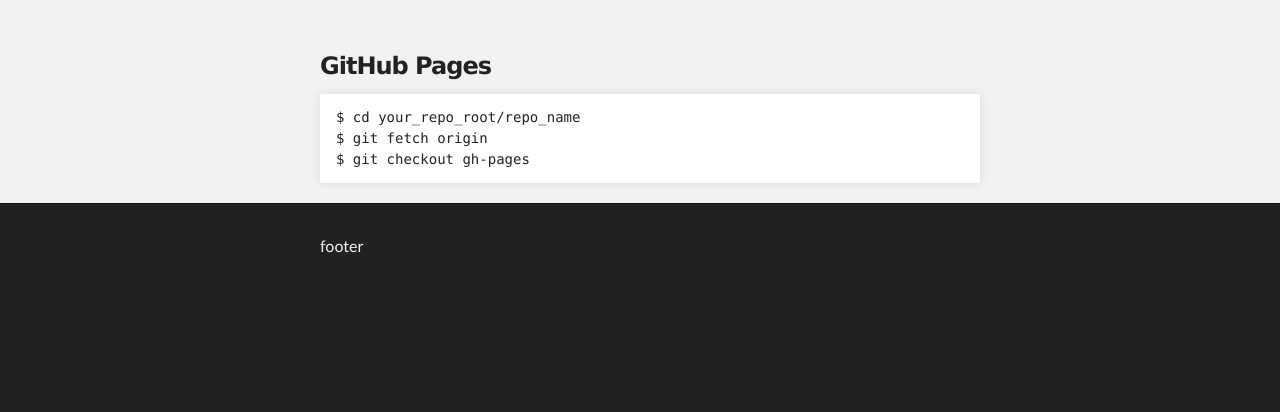
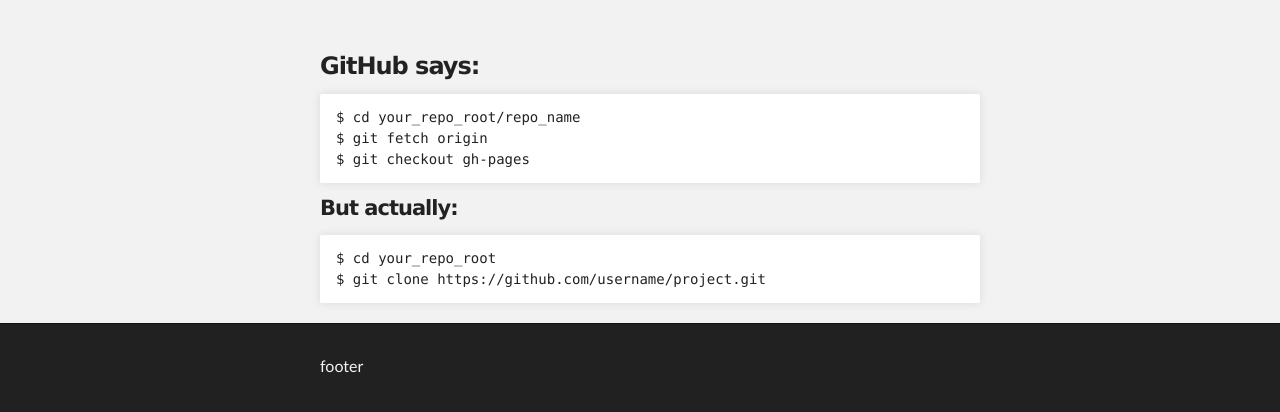
Before and after one commit to silverton/webcambackdrop, a plain HTML site: page index.html in a window 1280 px wide. Shown: the part 212-624 px from the top of the page. Drawn offline with Linux system fonts and the light colour scheme.

Commit message:
minor edit

```diff
--- a/index.html
+++ b/index.html
@@ -32,13 +32,17 @@
     <div id="main_content_wrap" class="outer">
       <section id="main_content" class="inner">
         <h3>
-<a name="github-pages" class="anchor" href="#github-pages"><span class="octicon octicon-link"></span></a>GitHub Pages</h3>
+<a name="github-pages" class="anchor" href="#github-pages"><span class="octicon octicon-link"></span></a>GitHub says:</h3>
 
 <pre><code>$ cd your_repo_root/repo_name
 $ git fetch origin
 $ git checkout gh-pages
 </code></pre>
-      </section>
+<h4>But actually:</h4>
+<pre><code>$ cd your_repo_root
+$ git clone https://github.com/username/project.git
+</code></pre>
+</section>
     </div>
 
     <!-- FOOTER  -->
```
